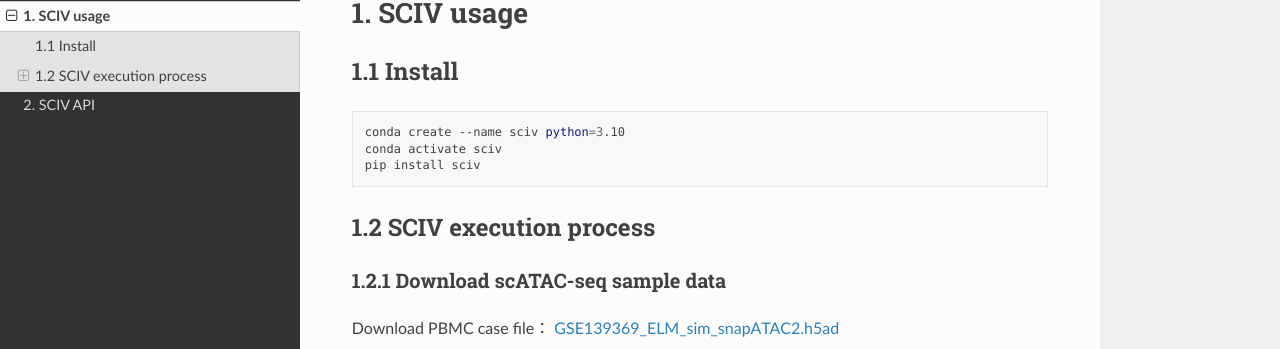
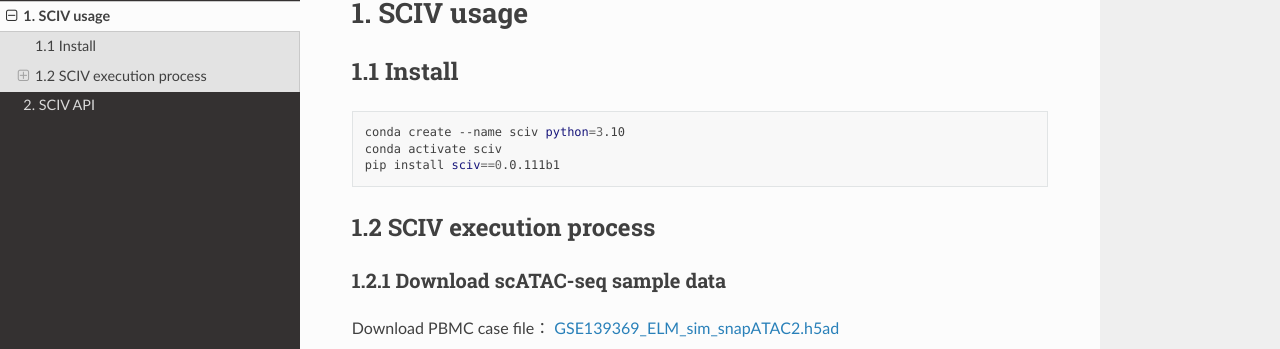
Before and after one commit to YuZhengM/sciv, a Sphinx documentation site: the page built from docs/source/usage.rst, in a window 1280 px wide and 900 px high. Shown: the part 105-454 px from the top of the window. Built offline with Sphinx 7.4.7 and the Read the Docs theme 3.1.0, drawn with Linux system fonts in a browser that asks for light colours; pages that are not in the unit, such as notebooks, are missing from menus.

```diff
--- a/docs/source/conf.py
+++ b/docs/source/conf.py
@@ -13,8 +13,8 @@ copyright = '2025, Zheng-Min Yu'
 author = 'Zheng-Min Yu'
 repository_url = "https://github.com/YuZhengM/sciv"
 
-release = '1.0.0'
-version = '1.0.0'
+release = '0.0.111b1'
+version = '0.0.111b1'
 
 autosummary_generate = True
 
--- a/docs/source/usage.rst
+++ b/docs/source/usage.rst
@@ -8,7 +8,7 @@
 
     conda create --name sciv python=3.10
     conda activate sciv
-    pip install sciv
+    pip install sciv==0.0.111b1
 
 
 1.2 SCIV execution process
```
